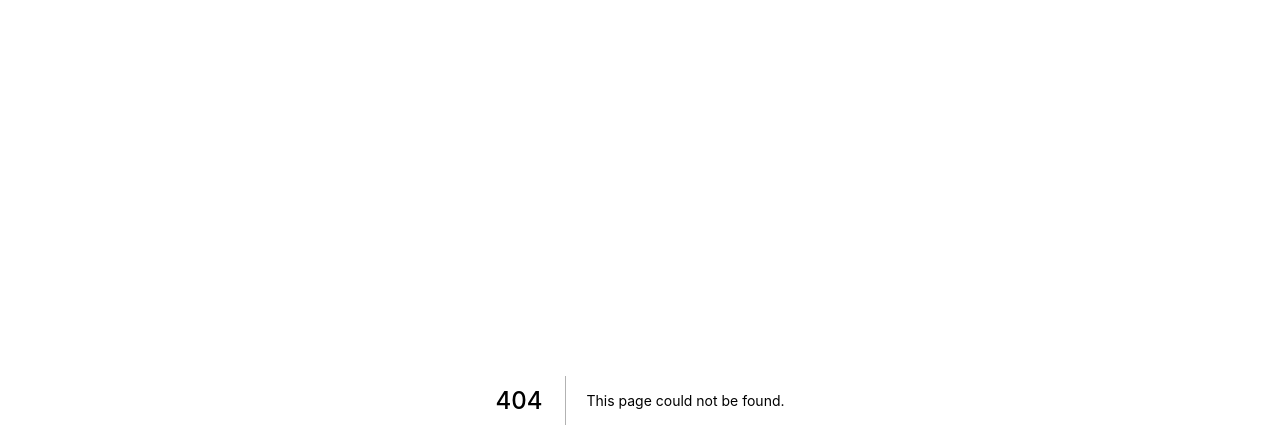
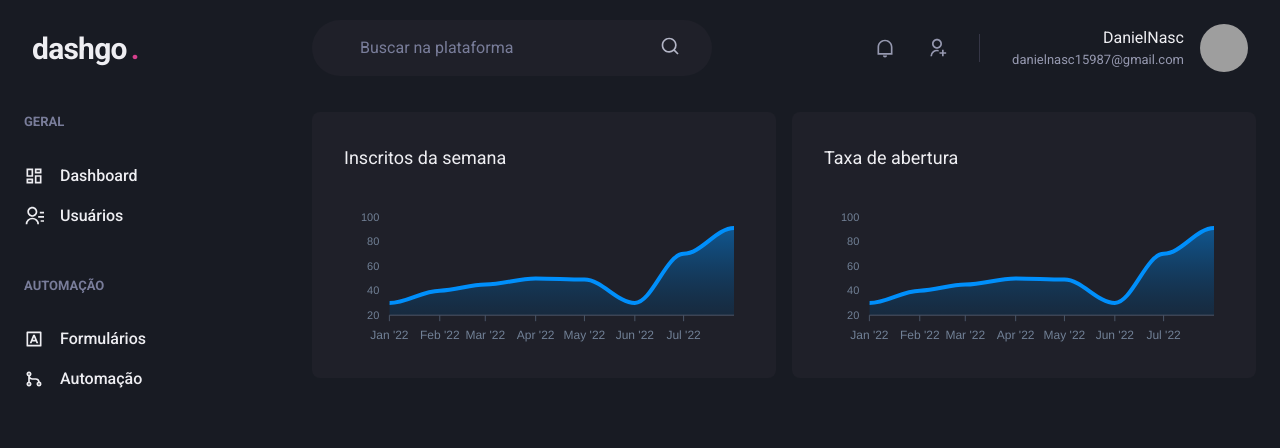
Before and after one commit to DanielNasc/dashgo, a Next.js app: page /dashboard in a window 1280 px wide. Before the commit this address had no page. Shown: the top 448 px of the page. Built offline with nearby package versions, Linux system fonts and the light colour scheme; grey boxes are pictures that could not be loaded.

Commit message:
login e dashboard

```diff
--- a/pages/_app.tsx
+++ /dev/null
@@ -1,7 +0,0 @@
-import { AppProps } from "next/app";
-
-function MyApp({ Component, pageProps }: AppProps) {
-  return <Component {...pageProps} />;
-}
-
-export default MyApp;
--- a/pages/index.tsx
+++ /dev/null
@@ -1,3 +0,0 @@
-export default function Home() {
-  return <h1>Hello Next.js</h1>;
-}
--- /dev/null
+++ b/src/components/Header.tsx
@@ -0,0 +1,83 @@
+import { Flex, Text, Input, Icon, HStack, Box, Avatar } from "@chakra-ui/react";
+import {
+  RiNotificationLine,
+  RiSearchLine,
+  RiUserAddLine,
+} from "react-icons/ri";
+
+export function Header() {
+  return (
+    <Flex
+      as="header"
+      w="100%"
+      maxWidth={1400}
+      h="20" // height of the header
+      mx="auto" // center horizontally
+      mt="2" // margin top
+      px="8" // padding x
+      align="center"
+    >
+      <Text fontSize="3xl" fontWeight="bold" letterSpacing="tight" w="64">
+        dashgo
+        <Text as="span" ml="1" color="pink.500">
+          .
+        </Text>
+      </Text>
+
+      <Flex
+        as="label"
+        flex="1"
+        py="4"
+        px="8"
+        ml="6"
+        maxWidth={400}
+        alignSelf="center"
+        color="gray.200"
+        position="relative"
+        bg="gray.800"
+        borderRadius="full"
+      >
+        <Input
+          color="gray.500"
+          variant="unstyled"
+          placeholder="Buscar na plataforma"
+          _placeholder={{ color: "gray.400" }}
+          px="4"
+          mr="4"
+        />
+
+        <Icon as={RiSearchLine} fontSize="20" />
+      </Flex>
+
+      <Flex align="center" ml="auto">
+        <HStack
+          spacing="8"
+          mx="8"
+          pr="8"
+          py="1"
+          color="gray.300"
+          borderRightWidth={1}
+          borderColor="gray.700"
+        >
+          <Icon as={RiNotificationLine} fontSize="20" />
+          <Icon as={RiUserAddLine} fontSize="20" />
+        </HStack>
+      </Flex>
+
+      <Flex align="center">
+        <Box mr="4" textAlign="right">
+          <Text>DanielNasc</Text>
+          <Text color="gray.300" fontSize="small">
+            danielnasc15987@gmail.com
+          </Text>
+        </Box>
+
+        <Avatar
+          size="md"
+          name="DanielNasc"
+          src="https://github.com/danielnasc.png"
+        />
+      </Flex>
+    </Flex>
+  );
+}
--- /dev/null
+++ b/src/components/Sidebar.tsx
@@ -0,0 +1,57 @@
+import { Box, Icon, Link, Stack, Text } from "@chakra-ui/react";
+import {
+  RiContactsLine,
+  RiDashboardLine,
+  RiGitMergeLine,
+  RiInputMethodLine,
+} from "react-icons/ri";
+
+export function Sidebar() {
+  return (
+    <Box as="aside" w="64" mr="8">
+      <Stack spacing="12" align="flex-start">
+        <Box>
+          <Text fontWeight="bold" color="gray.400" fontSize="small">
+            GERAL
+          </Text>
+          <Stack spacing="4" mt="8" align="stretch">
+            <Link display="flex" alignItems="center">
+              <Icon as={RiDashboardLine} fontSize="20" />
+              <Text ml="4" fontWeight="medium">
+                Dashboard
+              </Text>
+            </Link>
+
+            <Link display="flex" alignItems="center">
+              <Icon as={RiContactsLine} fontSize="20" />
+              <Text ml="4" fontWeight="medium">
+                Usuários
+              </Text>
+            </Link>
+          </Stack>
+        </Box>
+
+        <Box>
+          <Text fontWeight="bold" color="gray.400" fontSize="small">
+            AUTOMAÇÃO
+          </Text>
+          <Stack spacing="4" mt="8" align="stretch">
+            <Link display="flex" alignItems="center">
+              <Icon as={RiInputMethodLine} fontSize="20" />
+              <Text ml="4" fontWeight="medium">
+                Formulários
+              </Text>
+            </Link>
+
+            <Link display="flex" alignItems="center">
+              <Icon as={RiGitMergeLine} fontSize="20" />
+              <Text ml="4" fontWeight="medium">
+                Automação
+              </Text>
+            </Link>
+          </Stack>
+        </Box>
+      </Stack>
+    </Box>
+  );
+}
--- /dev/null
+++ b/src/pages/_app.tsx
@@ -0,0 +1,14 @@
+import { AppProps } from "next/app";
+import { ChakraProvider } from "@chakra-ui/react";
+
+import { theme } from "../styles/theme";
+
+function MyApp({ Component, pageProps }: AppProps) {
+  return (
+    <ChakraProvider theme={theme}>
+      <Component {...pageProps} />
+    </ChakraProvider>
+  );
+}
+
+export default MyApp;
--- /dev/null
+++ b/src/pages/_document.tsx
@@ -0,0 +1,26 @@
+import Document, { Html, Head, Main, NextScript } from "next/document";
+
+export default class MyDocument extends Document {
+  render() {
+    return (
+      <Html>
+        <Head>
+          <link rel="preconnect" href="https://fonts.googleapis.com" />
+          <link
+            rel="preconnect"
+            href="https://fonts.gstatic.com"
+            crossOrigin=""
+          />
+          <link
+            href="https://fonts.googleapis.com/css2?family=Roboto:wght@400;500;700&display=swap"
+            rel="stylesheet"
+          />
+        </Head>
+        <body>
+          <Main />
+          <NextScript />
+        </body>
+      </Html>
+    );
+  }
+}
--- /dev/null
+++ b/src/pages/dashboard.tsx
@@ -0,0 +1,97 @@
+import dynamic from "next/dynamic";
+import { Box, Flex, SimpleGrid, Text, theme } from "@chakra-ui/react";
+import { ApexOptions } from "apexcharts";
+
+import { Header } from "../components/Header";
+import { Sidebar } from "../components/Sidebar";
+
+const Chart = dynamic(() => import("react-apexcharts"), { ssr: false });
+
+const options: ApexOptions = {
+  chart: {
+    toolbar: {
+      show: false,
+    },
+    zoom: {
+      enabled: false,
+    },
+    foreColor: theme.colors.gray[500],
+  },
+  grid: {
+    show: false,
+  },
+  dataLabels: {
+    enabled: false,
+  },
+  tooltip: {
+    enabled: false,
+  },
+  xaxis: {
+    type: "datetime",
+    axisBorder: {
+      color: theme.colors.gray[600],
+    },
+    axisTicks: {
+      color: theme.colors.gray[600],
+    },
+    categories: [
+      "2022-01-01T00:00:00.000Z",
+      "2022-02-01T00:00:00.000Z",
+      "2022-03-01T00:00:00.000Z",
+      "2022-04-01T00:00:00.000Z",
+      "2022-05-01T00:00:00.000Z",
+      "2022-06-01T00:00:00.000Z",
+      "2022-07-01T00:00:00.000Z",
+      "2022-08-01T00:00:00.000Z",
+    ],
+  },
+  fill: {
+    opacity: 0.3,
+    type: "gradient",
+    gradient: {
+      shade: "dark",
+      opacityFrom: 0.7,
+      opacityTo: 0.5,
+    },
+  },
+};
+
+const series = [
+  {
+    name: "series-1",
+    data: [30, 40, 45, 50, 49, 30, 70, 91],
+  },
+];
+
+export default function Dashboard() {
+  return (
+    <Flex direction="column" h="100vh">
+      <Header />
+
+      <Flex w="100%" my="6" maxWidth={1480} mx="auto" px="6">
+        <Sidebar />
+
+        <SimpleGrid
+          flex="1"
+          gap="4"
+          minChildWidth="320px"
+          alignItems="flex-start"
+        >
+          <Box p="8" bg="gray.800" borderRadius={8} pb="4">
+            <Text fontSize="lg" mb="4">
+              Inscritos da semana
+            </Text>
+            <Chart options={options} series={series} type="area" height={160} />
+          </Box>
+
+          <Box p="8" bg="gray.800" borderRadius={8} pb="4">
+            <Text fontSize="lg" mb="4">
+              Taxa de abertura
+            </Text>
+            <Chart options={options} series={series} type="area" height={160} />
+          </Box>
+        </SimpleGrid>
+      </Flex>
+    </Flex>
+  );
+}
--- /dev/null
+++ b/src/styles/theme.ts
@@ -0,0 +1,30 @@
+import { extendTheme } from "@chakra-ui/react";
+
+export const theme = extendTheme({
+  colors: {
+    gray: {
+      "50": "#EEEEF2",
+      "100": "#D1D2DC",
+      "200": "#B3B5C6",
+      "300": "#9699B0",
+      "400": "#797D9A",
+      "500": "#616480",
+      "600": "#4B4D63",
+      "700": "#353646",
+      "800": "#1F2029",
+      "900": "#181B23",
+    },
+  },
+  fonts: {
+    heading: "Roboto",
+    body: "Roboto",
+  },
+  styles: {
+    global: {
+      body: {
+        bg: "gray.900",
+        color: "gray.50",
+      },
+    },
+  },
+});
```
Also changed, not shown: package.json (+9 -1 lines), src/components/Form/Input.tsx (added, +33 -0 lines), src/pages/index.tsx (added, +32 -0 lines), 1 other file (tests, documents, lock files or other folders).
